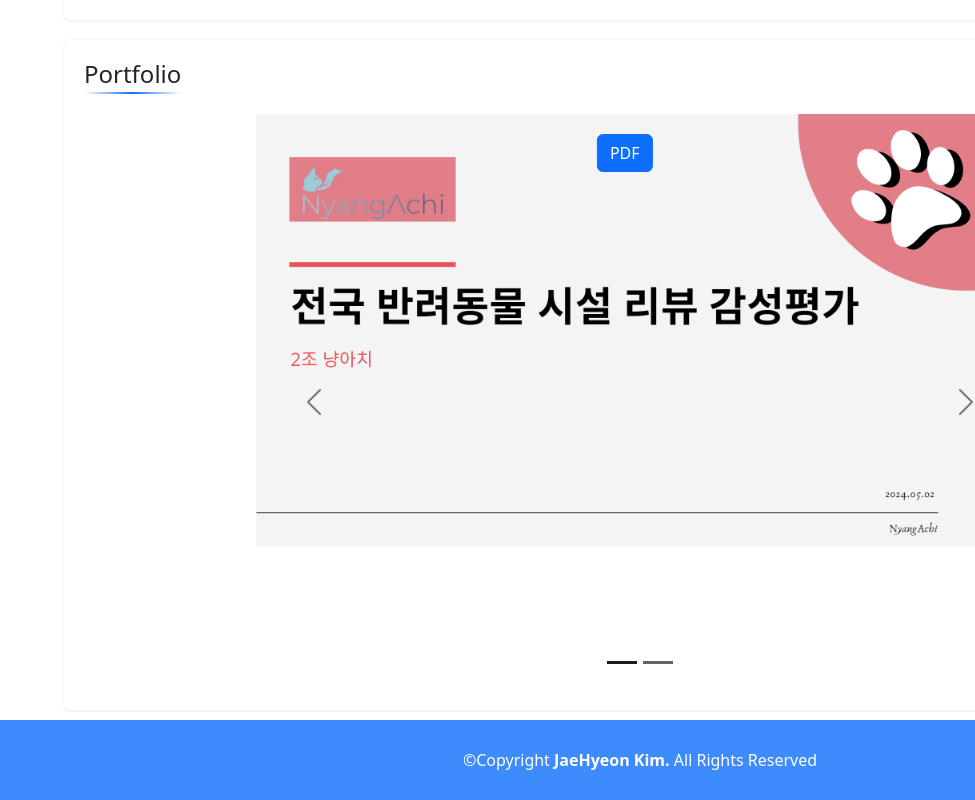
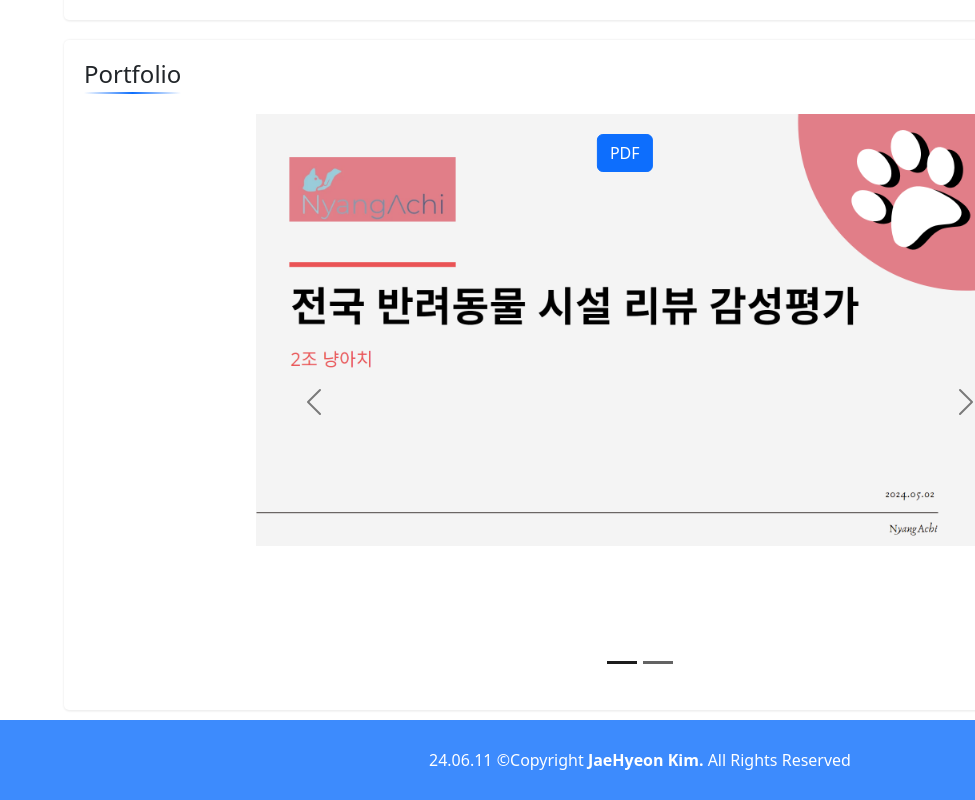
Before and after one commit to kjheve/kjheve.github.io, a plain HTML site: page index.html in a window 1280 px wide. Shown: the part 1071-1871 px from the top of the page, 0-975 px from the left. Drawn offline with nearby package versions, Linux system fonts and the light colour scheme.

Commit message:
20240611

```diff
--- a/index.html
+++ b/index.html
@@ -300,6 +300,7 @@
   </div>
   <!-- footer -->
   <footer>
+    <span>24.06.11</span>
     <span>©Copyright <strong>JaeHyeon Kim.</strong> All Rights Reserved</span>
   </footer>
 
```
